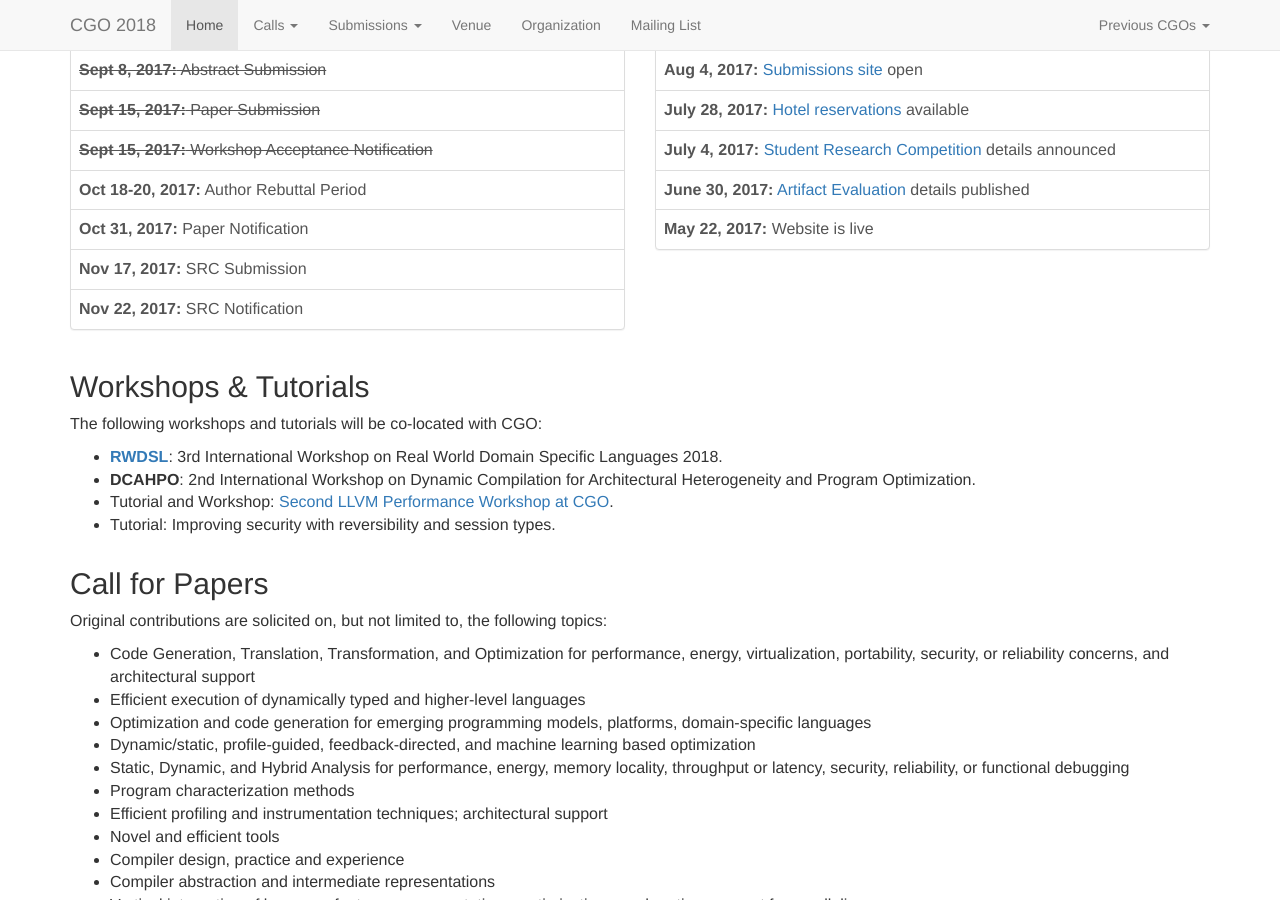
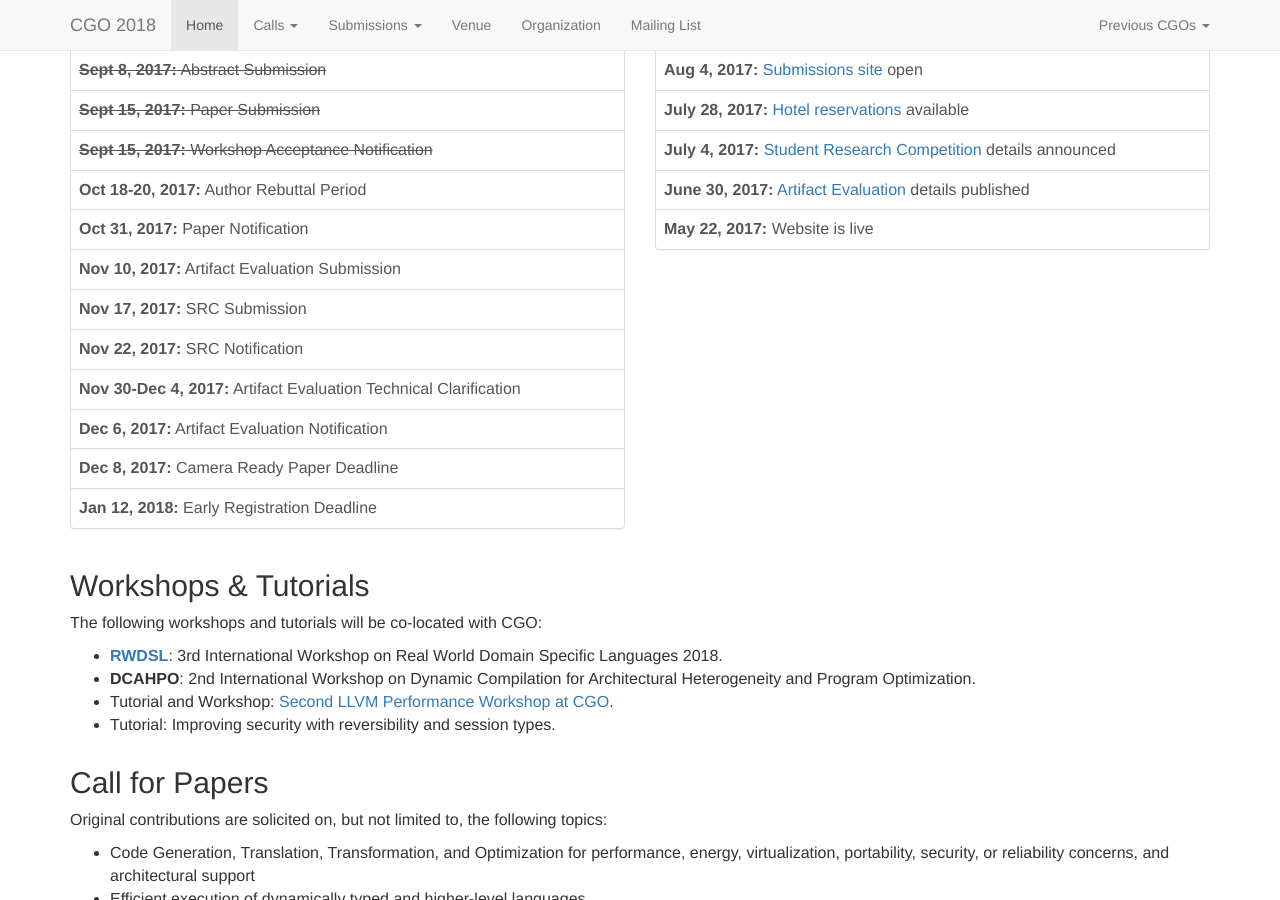
Before and after one commit to ChrisCummins/cgo2018, a Jekyll site: the page built from index.html, in a window 1280 px wide and 900 px high, scrolled down 979 px. Built offline with Jekyll 4.4.1, drawn with Linux system fonts in a browser that asks for light colours; nearby versions of some CDN libraries; comment, search, counter and statistics services are not loaded.

Commit message:
Important dates

```diff
--- a/index.html
+++ b/index.html
@@ -47,8 +47,13 @@ footer: 'Vienna Skyline photo by <a href="https://commons.wikimedia.org/wiki/Fil
               <tr><td><strike><b>Sept 15, 2017:</b> Workshop Acceptance Notification</strike</td></tr>
               <tr><td><b>Oct 18-20, 2017:</b> Author Rebuttal Period</td></tr>
               <tr><td><b>Oct 31, 2017:</b> Paper Notification</td></tr>
+              <tr><td><b>Nov 10, 2017:</b> Artifact Evaluation Submission</td></tr>
               <tr><td><b>Nov 17, 2017:</b> SRC Submission</td></tr>
               <tr><td><b>Nov 22, 2017:</b> SRC Notification</td></tr>
+              <tr><td><b>Nov 30-Dec 4, 2017:</b> Artifact Evaluation Technical Clarification</td></tr>
+              <tr><td><b>Dec 6, 2017:</b> Artifact Evaluation Notification</td></tr>
+              <tr><td><b>Dec 8, 2017:</b> Camera Ready Paper Deadline</td></tr>
+              <tr><td><b>Jan 12, 2018:</b> Early Registration Deadline</td></tr>
             </tbody>
           </table>
         </div> <!-- /.panel -->
```
